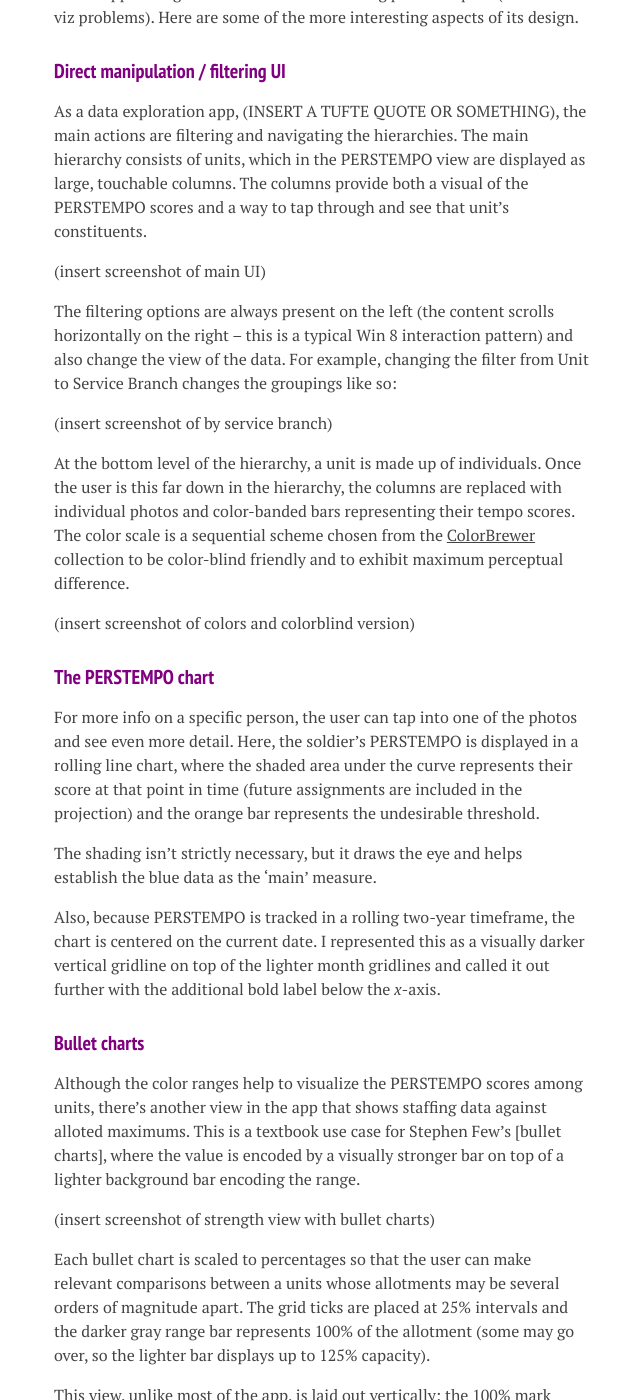
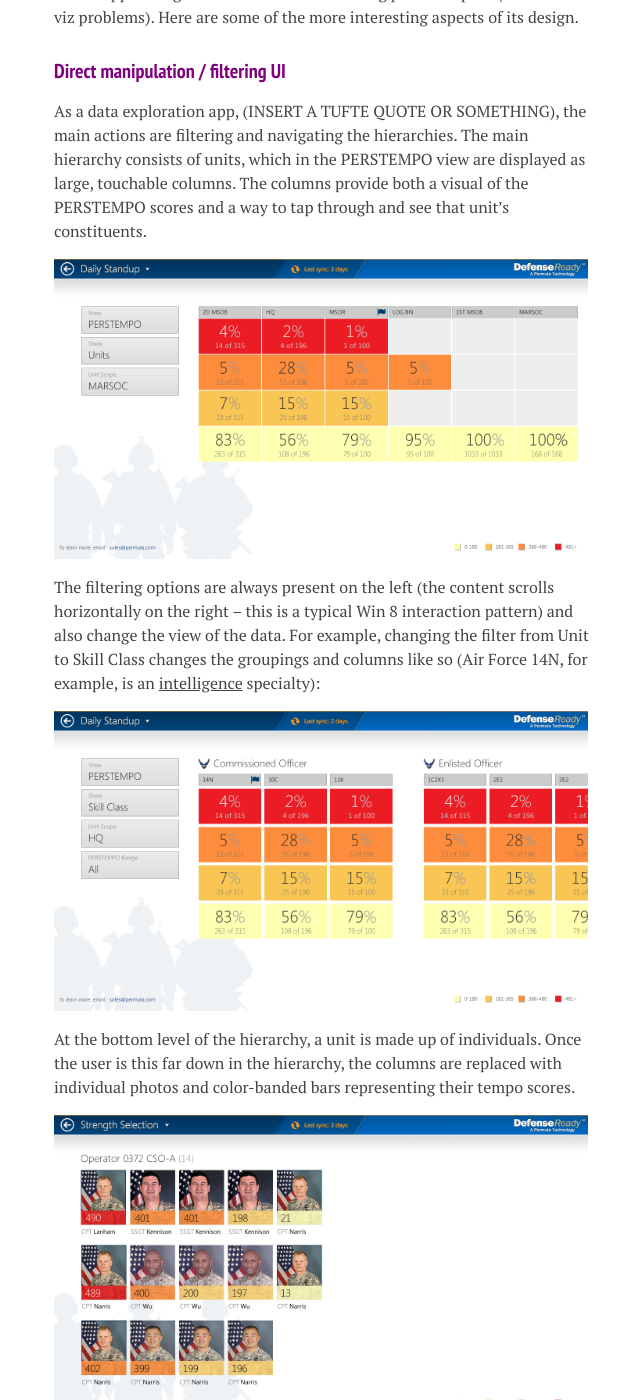
Before and after one commit to mniebling/mniebling.github.io, a Jekyll site: the page built from Projects/DailyStandup/index.md, in a window 1280 px wide and 1400 px high, scrolled down 762 px. Shown: the whole window, without its empty margins (318-958 px from the left). Built offline with Jekyll 4.4.1, drawn with Linux system fonts in a browser that asks for light colours; Markdown is read by kramdown in place of the engine named in the settings; some of the changed text lies outside the part shown.

Commit message:
Add screenshots for DailyStandup page

```diff
--- a/Projects/DailyStandup/index.md
+++ b/Projects/DailyStandup/index.md
@@ -24,31 +24,39 @@ So the app has a great cause and an interesting problem space (I love data viz p
 
 As a data exploration app, (INSERT A TUFTE QUOTE OR SOMETHING), the main actions are filtering and navigating the hierarchies. The main hierarchy consists of units, which in the PERSTEMPO view are displayed as large, touchable columns. The columns provide both a visual of the PERSTEMPO scores and a way to tap through and see that unit's constituents.
 
-(insert screenshot of main UI)
+![DailyStandup: Unit groupings]({{site.img}}/projects/dailystandup/units.png)
 
-The filtering options are always present on the left (the content scrolls horizontally on the right -- this is a typical Win 8 interaction pattern) and also change the view of the data. For example, changing the filter from Unit to Service Branch changes the groupings like so:
+The filtering options are always present on the left (the content scrolls horizontally on the right -- this is a typical Win 8 interaction pattern) and also change the view of the data. For example, changing the filter from Unit to Skill Class changes the groupings and columns like so (Air Force 14N, for example, is an [intelligence](http://usmilitary.about.com/od/officerjobs/a/14nx.htm) specialty):
 
-(insert screenshot of by service branch)
+![DailyStandup: Skill groupings]({{site.img}}/projects/dailystandup/skills.png)
 
-At the bottom level of the hierarchy, a unit is made up of individuals. Once the user is this far down in the hierarchy, the columns are replaced with individual photos and color-banded bars representing their tempo scores. The color scale is a sequential scheme chosen from the [ColorBrewer](http://bl.ocks.org/mbostock/5577023) collection to be color-blind friendly and to exhibit maximum perceptual difference.
+At the bottom level of the hierarchy, a unit is made up of individuals. Once the user is this far down in the hierarchy, the columns are replaced with individual photos and color-banded bars representing their tempo scores.
 
-(insert screenshot of colors and colorblind version)
+![DailyStandup: Drilldown]({{site.img}}/projects/dailystandup/drilldown.png)
+
+The color scale used throughout the app is a sequential scheme chosen from the [ColorBrewer](http://bl.ocks.org/mbostock/5577023) collection to be color-blind friendly and to exhibit maximum perceptual difference. You can see below that the "worse" scores are more visually intense, which is good because those are the scores we want to draw attention to!
+
+![DailyStandup: Color scales]({{site.img}}/projects/dailystandup/colors.png)
 
 
 ### The PERSTEMPO chart
 
 For more info on a specific person, the user can tap into one of the photos and see even more detail. Here, the soldier's PERSTEMPO is displayed in a rolling line chart, where the shaded area under the curve represents their score at that point in time (future assignments are included in the projection) and the orange bar represents the undesirable threshold.
 
+![DailyStandup: Perstempo chart]({{site.img}}/projects/dailystandup/chart.png)
+
 The shading isn't strictly necessary, but it draws the eye and helps establish the blue data as the 'main' measure.
 
 Also, because PERSTEMPO is tracked in a rolling two-year timeframe, the chart is centered on the current date. I represented this as a visually darker vertical gridline on top of the lighter month gridlines and called it out further with the additional bold label below the *x*-axis.
 
+The current calendar year's tick labels are also in a darker color so that it's easy to pick out and frame those months against the prior and upcoming years.
+
 
 ### Bullet charts
 
-Although the color ranges help to visualize the PERSTEMPO scores among units, there's another view in the app that shows staffing data against alloted maximums. This is a textbook use case for Stephen Few's [bullet charts], where the value is encoded by a visually stronger bar on top of a lighter background bar encoding the range.
+Although the color ranges help to visualize the PERSTEMPO scores among units, there's another view in the app that shows staffing data against alloted maximums. This is a textbook use case for Stephen Few's [bullet charts](http://www.perceptualedge.com/articles/misc/Bullet_Graph_Design_Spec.pdf) [PDF], where the value is encoded by a visually stronger bar on top of a lighter background bar encoding the range.
 
-(insert screenshot of strength view with bullet charts)
+![DailyStandup: Bullet charts]({{site.img}}/projects/dailystandup/bullets.png)
 
 Each bullet chart is scaled to percentages so that the user can make relevant comparisons between a units whose allotments may be several orders of magnitude apart. The grid ticks are placed at 25% intervals and the darker gray range bar represents 100% of the allotment (some may go over, so the lighter bar displays up to 125% capacity).
 
@@ -57,12 +65,12 @@ This view, unlike most of the app, is laid out vertically; the 100% mark becomes
 
 ### Carefully choosing scales for map data
 
-Another interesting visualization is the map view, where soldiers are plotted geographically; the number of people at a given location is encoded as the radius of a circle centered on their location. The goal is to get a visual sense of *where* the commander's resources are located.
+Another interesting visualization is the map view, where soldiers are plotted geographically; the number of people at a given location is encoded as the diameter of a circle centered on their location. The goal is to get a visual sense of *where* the commander's resources are located.
 
-However, these types of geographic displays are very often misleading. For one thing, a map chart can end up encoding [population density]() instead of whatever it's supposed to encode, because more dense areas often have more of *everything* in them.
+However, these types of geographic displays are very often misleading. For one thing, a map chart can end up encoding [population density](http://junkcharts.typepad.com/junk_charts/2010/08/different-pictures-of-unemployment-.html) instead of whatever it's supposed to encode, because more dense areas often have more of *everything* in them.
 
 And in our case, using circles to encode the values can also be problematic because [people are bad at visualizing differences in area](http://www.perceptualedge.com/articles/08-21-07.pdf) [PDF]. To minimize these issues, I used a power scale for the circles, so their area was scaled roughly to the order of magnitude of the data point. This way, a point representing 1,000 soldiers is larger than a point representing 1 soldier, but only 4 times larger instead of 1,000 times.
 
-(insert screenshot of map view)
+![DailyStandup: Map view]({{site.img}}/projects/dailystandup/map.png)
 
 Another aspect of the data that lends itself to this approach is that there aren't a ton of individual points (they tend to be clustered around military bases). If the number of locations increased, you could imagine the circles would become very noisy and we'd have to figure out a different way to visualize the data.
```
Also changed, not shown: web/images/projects/dailystandup/bullets.png (added), web/images/projects/dailystandup/chart.png (added), web/images/projects/dailystandup/colors.png (added), web/images/projects/dailystandup/drilldown.png (added), web/images/projects/dailystandup/map.png (added), web/images/projects/dailystandup/skills.png (added), web/images/projects/dailystandup/units.png (added).
